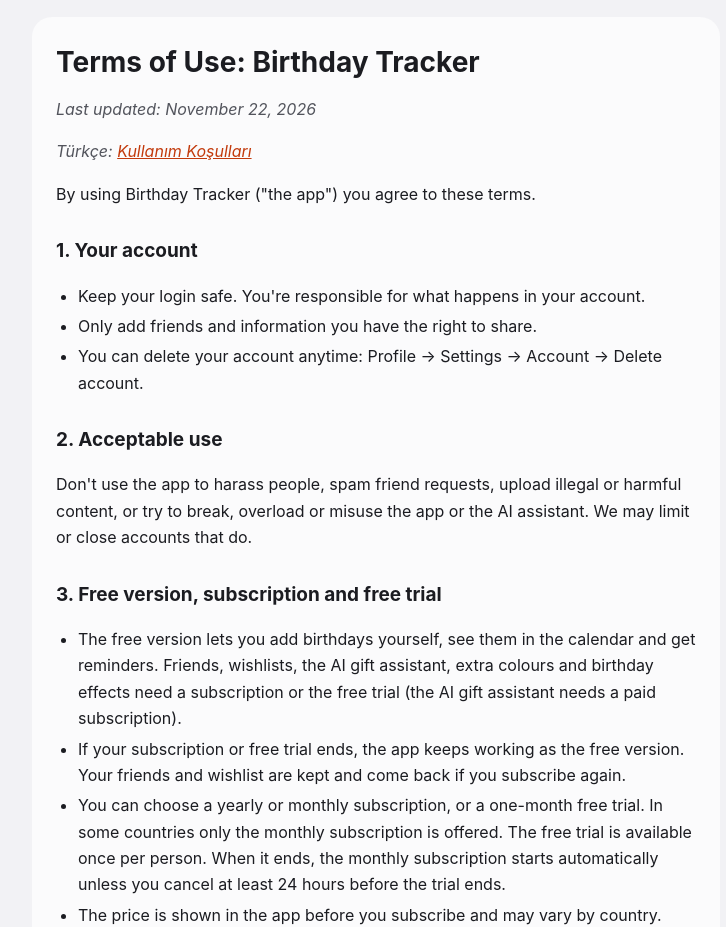
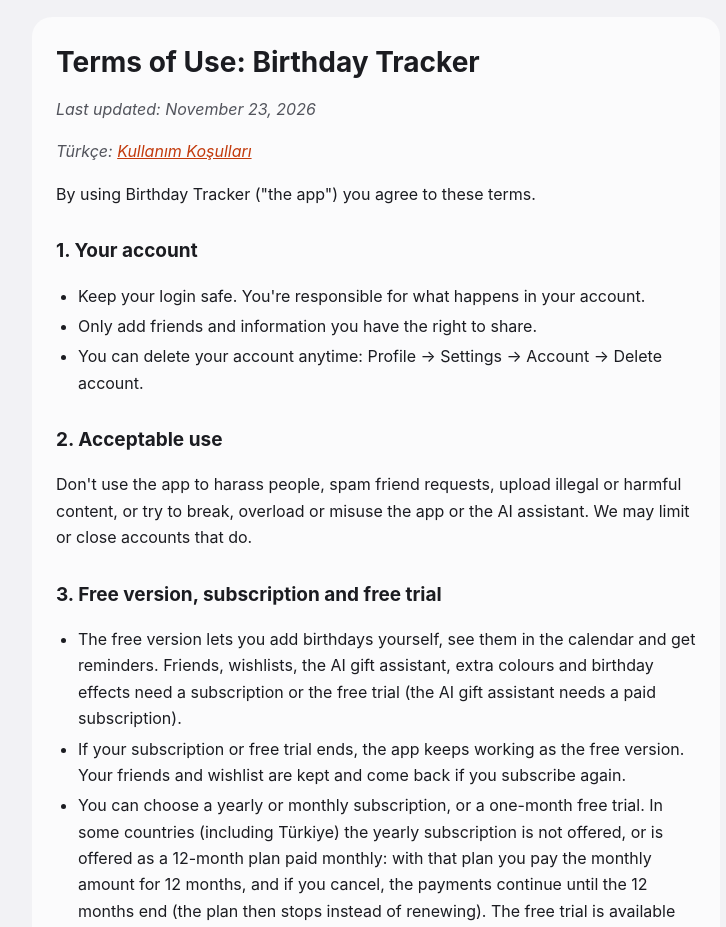
Before and after one commit to ataerapp/birthday-tracker-legal, a plain HTML site: page terms.html in a window 1280 px wide. Shown: the part 75-1002 px from the top of the page, without its empty margins (264-990 px from the left). Drawn offline with Linux system fonts and the light colour scheme.

Commit message:
Terms: 12-month plan paid monthly in some countries (EN/TR)
Co-Authored-By: Claude Opus 5.5 <noreply@anthropic.com>

```diff
--- a/terms.html
+++ b/terms.html
@@ -17,7 +17,7 @@ nav{display:flex;gap:16px;flex-wrap:wrap;margin-top:24px;font-size:15px}
 <a class="brand" href="index.html"><img src="icon.png" alt="">Birthday Tracker</a>
 <div class="card">
 <h1>Terms of Use: Birthday Tracker</h1>
-<p><em>Last updated: November 22, 2026</em></p>
+<p><em>Last updated: November 23, 2026</em></p>
 <p><em>Türkçe: <a href="terms-tr.html">Kullanım Koşulları</a></em></p>
 <p>By using Birthday Tracker ("the app") you agree to these terms.</p>
 <h2>1. Your account</h2>
@@ -32,7 +32,7 @@ nav{display:flex;gap:16px;flex-wrap:wrap;margin-top:24px;font-size:15px}
 <ul>
 <li>The free version lets you add birthdays yourself, see them in the calendar and get reminders. Friends, wishlists, the AI gift assistant, extra colours and birthday effects need a subscription or the free trial (the AI gift assistant needs a paid subscription).</li>
 <li>If your subscription or free trial ends, the app keeps working as the free version. Your friends and wishlist are kept and come back if you subscribe again.</li>
-<li>You can choose a yearly or monthly subscription, or a one-month free trial. In some countries only the monthly subscription is offered. The free trial is available once per person. When it ends, the monthly subscription starts automatically unless you cancel at least 24 hours before the trial ends.</li>
+<li>You can choose a yearly or monthly subscription, or a one-month free trial. In some countries (including Türkiye) the yearly subscription is not offered, or is offered as a 12-month plan paid monthly: with that plan you pay the monthly amount for 12 months, and if you cancel, the payments continue until the 12 months end (the plan then stops instead of renewing). The free trial is available once per person. When it ends, the monthly subscription starts automatically unless you cancel at least 24 hours before the trial ends.</li>
 <li>The price is shown in the app before you subscribe and may vary by country.</li>
 <li>Payment is charged to your Apple ID or Google Play account. The subscription renews automatically at the end of each period (month or year) unless cancelled at least 24 hours before the end of the current period.</li>
 <li>You can manage or cancel your subscription in your App Store or Google Play account settings. Deleting the app does not cancel it.</li>
```
Also changed, not shown: terms-tr.html (+2 -2 lines).
